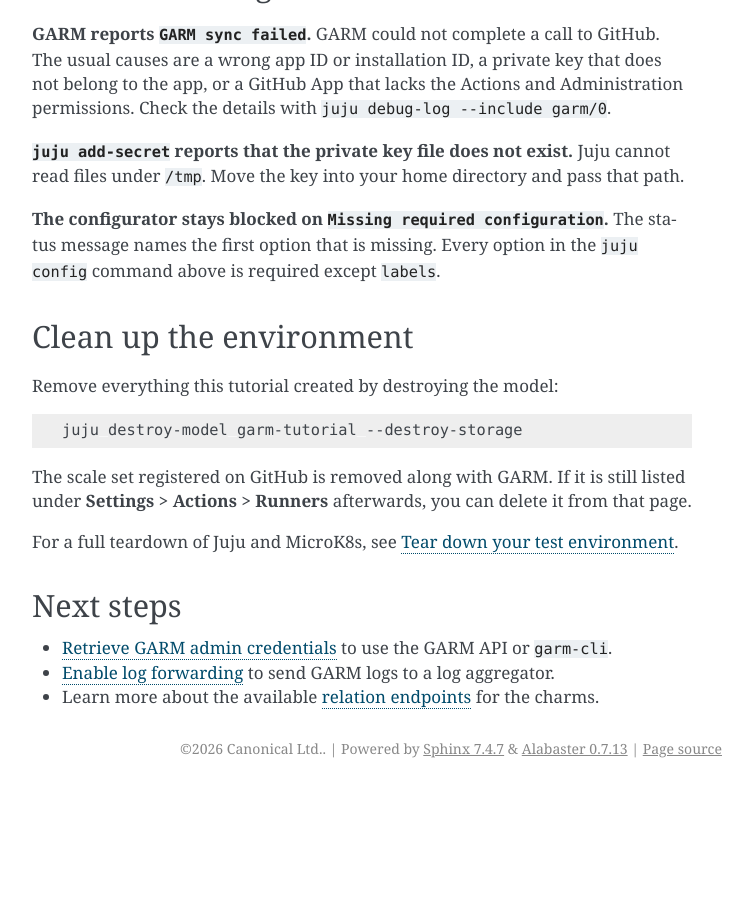
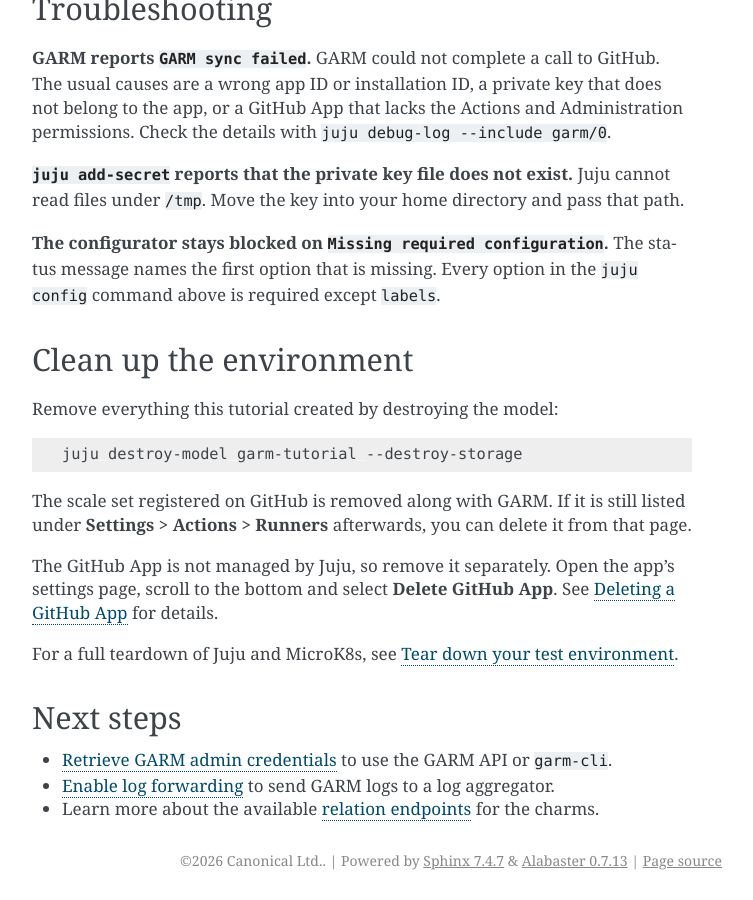
Before and after one commit to canonical/github-runner-operators, a Sphinx documentation site: the page built from docs/tutorial/garm.md, in a window 1280 px wide and 900 px high, scrolled down 6867 px. Shown: the whole window, without its empty margins (388-1141 px from the left). Built offline with Sphinx 7.4.7, drawn with Linux system fonts in a browser that asks for light colours; comment, search, counter and statistics services are not loaded; before the commit the page ends 7655 px from its top, so only the background shows below that; some of the changed text lies outside the part shown.

Commit message:
docs(tutorial): address review feedback
Namespace the troubleshooting target as tutorial_troubleshooting so
future pages can add their own, explain what a secret URI is for at
first use, and cover deleting the GitHub App in the cleanup step since
Juju does not manage it.

````diff
--- a/docs/tutorial/garm.md
+++ b/docs/tutorial/garm.md
@@ -194,8 +194,9 @@
 juju add-secret github-app-private-key value#file=$HOME/your-app.private-key.pem
 ```
 
-Each command prints a secret URI, such as `secret:8rdhlq3nsgh46i3tnpbg`. Grant both secrets to the
-configurator so it can read them:
+Each command prints a secret URI — the identifier you use to refer to the secret in charm
+configuration — such as `secret:8rdhlq3nsgh46i3tnpbg`. Grant both secrets to the configurator so
+it can read them:
 
 ```bash
 juju grant-secret openstack-password garm-configurator
@@ -274,7 +275,7 @@
 
 An active GARM unit means the whole reconciliation succeeded, including the calls to GitHub. If
 GARM reports `GARM sync failed` instead, its GitHub credentials were rejected — see
-[Troubleshooting](#troubleshooting) for possible reasons.
+[Troubleshooting](#tutorial_troubleshooting) for possible reasons.
 
 ## Verify the scale set
 
@@ -361,6 +362,11 @@
 The scale set registered on GitHub is removed along with GARM. If it is still listed under
 **Settings > Actions > Runners** afterwards, you can delete it from that page.
 
+The GitHub App is not managed by Juju, so remove it separately. Open the app's settings page,
+scroll to the bottom and select **Delete GitHub App**. See
+[Deleting a GitHub App](https://docs.github.com/en/apps/maintaining-github-apps/deleting-a-github-app)
+for details.
+
 For a full teardown of Juju and MicroK8s, see
 [Tear down your test environment](https://canonical.com/juju/docs/juju-cli/3.6/howto/manage-your-juju-deployment/tear-down-your-juju-deployment-local-testing-and-development/).
 
````
Also changed, not shown: other parts of docs/tutorial/garm.md (+1 -1 lines).
